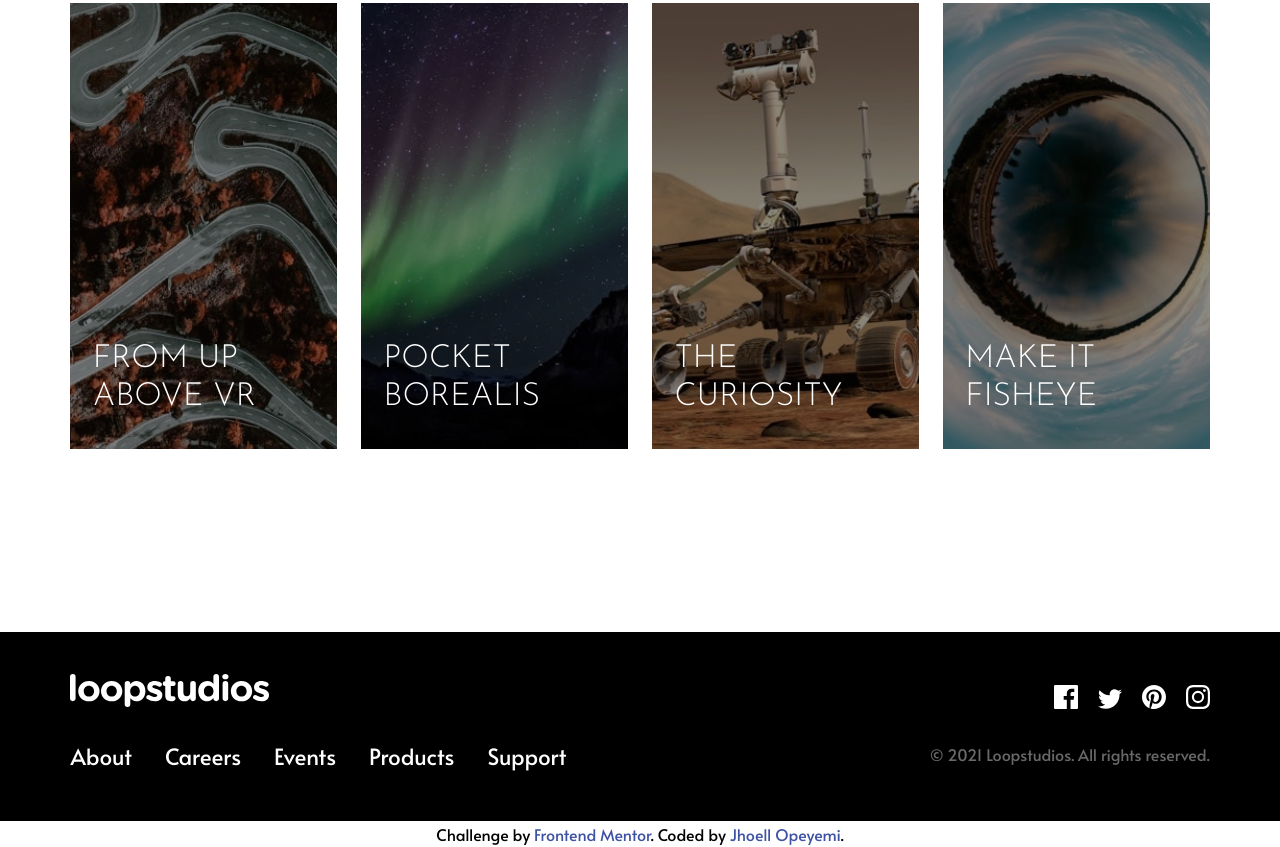
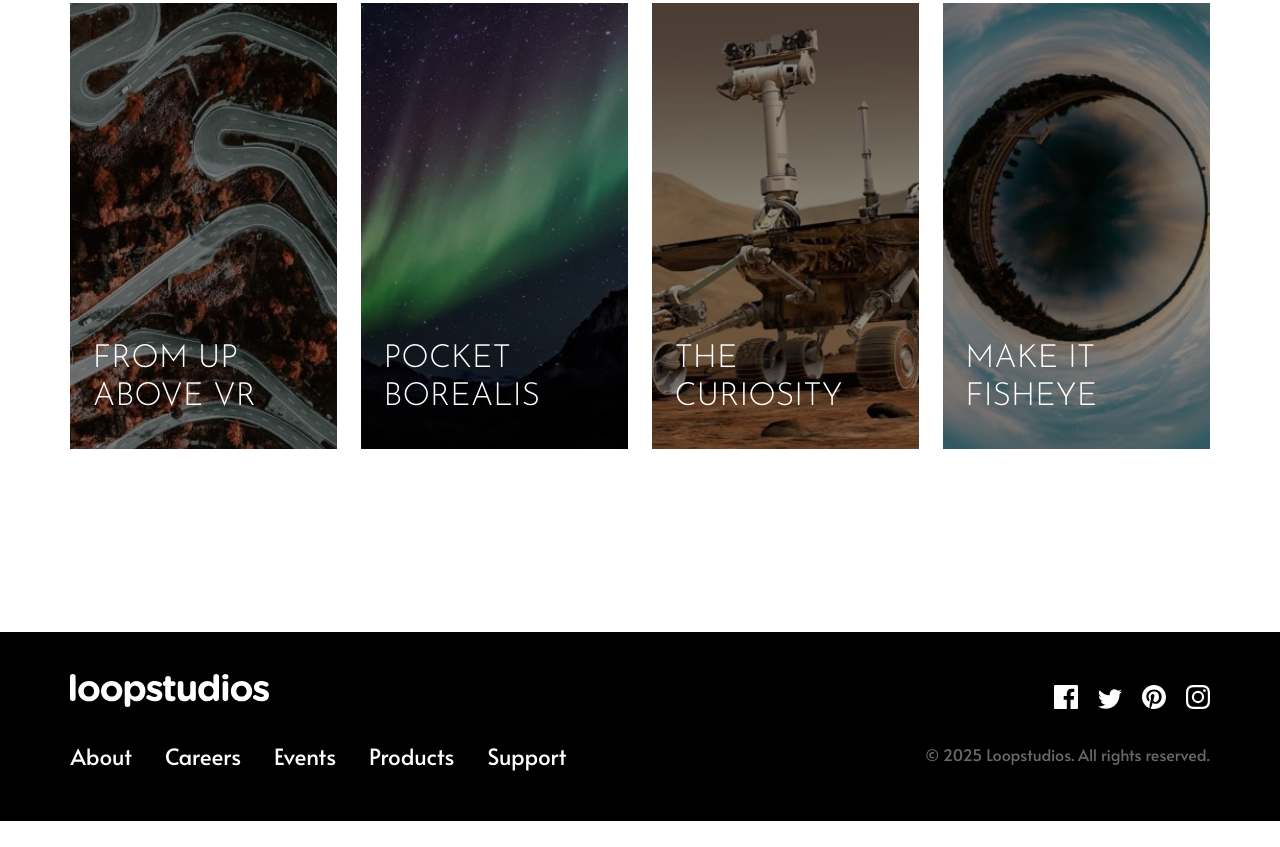
Before and after one commit to JhoellOpeyemi/loopstudio-landing-page, a plain HTML site: page index.html in a window 1280 px wide. Shown: the part 2220-3067 px from the top of the page. After the commit the page ends 3041 px from the top, so only its background shows below. Drawn offline with Linux system fonts and the light colour scheme.

Commit message:
Update index.html

```diff
--- a/index.html
+++ b/index.html
@@ -12,7 +12,7 @@
 		/>
 		<link rel="stylesheet" href="./css/style.css" />
 
-		<title>Jhoell | Frontend Mentor | Loopstudios landing page</title>
+		<title>Loopstudios landing page</title>
 	</head>
 	<body class="noscroll">
 		<div class="pre-loader">
@@ -196,25 +196,13 @@
 						</div>
 
 						<div class="copyright">
-							<p>© 2021 Loopstudios. All rights reserved.</p>
+							<p>© 2025 Loopstudios. All rights reserved.</p>
 						</div>
 					</div>
 				</div>
 			</div>
 		</footer>
 
-		<div class="attribution">
-			<p>
-				Challenge by
-				<a href="https://www.frontendmentor.io?ref=challenge" target="_blank"
-					>Frontend Mentor</a
-				>. Coded by
-				<a href="https://github.com/JhoellOpeyemi" target="_blank"
-					>Jhoell Opeyemi</a
-				>.
-			</p>
-		</div>
-
 		<script src="./js/script.js"></script>
 	</body>
 </html>
```
